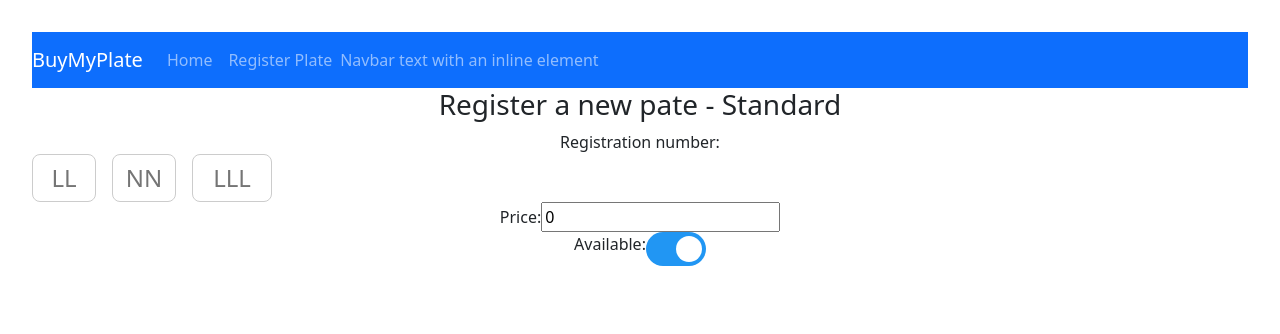
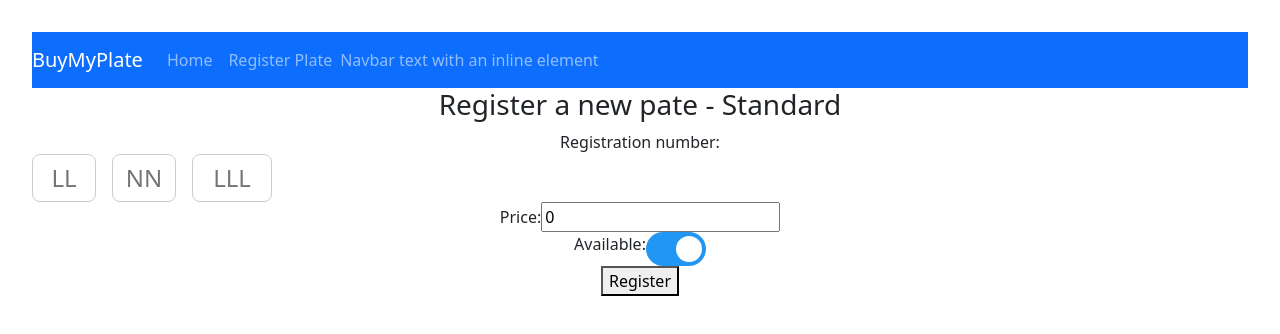
Before and after one commit to pockche123/buymyplate-client, a React (Vite) app: page /register-plate in a window 1280 px wide. Shown: the top 334 px of the page. Built offline with nearby package versions, Linux system fonts and the light colour scheme.

Commit message:
register vehicle post created

```diff
--- a/package.json
+++ b/package.json
@@ -15,7 +15,8 @@
     "react": "^19.0.0",
     "react-dom": "^19.0.0",
     "react-otp-input": "^3.1.1",
-    "react-router-dom": "^7.5.1"
+    "react-router-dom": "^7.5.1",
+    "react-toastify": "^11.0.5"
   },
   "devDependencies": {
     "@eslint/js": "^9.22.0",
--- a/src/App.jsx
+++ b/src/App.jsx
@@ -3,6 +3,8 @@ import { Routes, Route } from 'react-router-dom'
 import Home from './pages/home'
 import Navbar from './components/Navbar/Navbar'
 import RegisterPlatePage from './pages/RegisterPlatePage'
+import { ToastContainer } from 'react-toastify';
+import 'react-toastify/dist/ReactToastify.css';
 
 function App() {
 
@@ -13,6 +15,7 @@ function App() {
       <Route path="/" element={<Home/>}/>
       <Route path="/register-plate" element={<RegisterPlatePage/>}/>
     </Routes>
+    <ToastContainer />
     </>
   )
 }
--- a/src/api/vehiclePlateApi.js
+++ b/src/api/vehiclePlateApi.js
@@ -2,4 +2,4 @@ import axiosInstance from './axiosInstance';
 
 export const getVehiclePlatesByInput = (input) => axiosInstance.get(`/vehiclePlates/reg/${input}`)
 
-export const createVehicle = (body) => axiosInstance.post('/vehicles', body)
+export const createVehiclePlate = (body) => axiosInstance.post('/vehiclePlates', body)
--- a/src/pages/RegisterPlatePage.jsx
+++ b/src/pages/RegisterPlatePage.jsx
@@ -1,31 +1,27 @@
-import React from 'react'
-import StandardRegPlateInput from '../components/StandardRegPlateInput';
-import { useRef, useState } from 'react';
-import '../assets/button.css'
-
+import React from "react";
+import StandardRegPlateInput from "../components/StandardRegPlateInput";
+import { useRef, useState } from "react";
+import "../assets/button.css";
+import { createVehiclePlate } from "../api/vehiclePlateApi";
+// import { useNavigate } from "react-router-dom";
+import { toast } from 'react-toastify';
 
 
 const RegisterPlatePage = () => {
-    const [values, setValues] = useState(['', '', '']);
+  const [values, setValues] = useState(["", "", ""]);
   const [errors, setErrors] = useState([false, false, false]);
-    const regplateProps = {values, setValues, errors, setErrors}
-    const [price, setPrice] = useState(0)
-    const [available, setAvailable] = useState(true)
-    let strErrMessage = "Letters only accepted"
-    let numErrMessage = "Numbers only accepted"
-
+  const regplateProps = { values, setValues, errors, setErrors };
+  const [price, setPrice] = useState(0);
+  const [available, setAvailable] = useState(true);
+  let strErrMessage = "Letters only accepted";
+  let numErrMessage = "Numbers only accepted";
 
   const renderErrors = () => {
-      if (!errors.some(err => err)) return null;
-
+    if (!errors.some((err) => err)) return null;
     return (
       <>
         <h3>Error Found:</h3>
-          {errors[1] ? (
-            <li>{numErrMessage}</li>
-          ) : (
-            <li>{strErrMessage}</li>
-          )}
+        {errors[1] ? <li>{numErrMessage}</li> : <li>{strErrMessage}</li>}
       </>
     );
   };
@@ -33,47 +29,76 @@ const RegisterPlatePage = () => {
   const handlePriceInput = (e) => {
     const value = e.target.value;
 
-      if (isNaN(value) || value === "") {
-        return; // If it's not a number, don't update the state
+    if (isNaN(value) || !value) {
+      return;
     }
+    setPrice(value); // Allow empty input or positive numbers
+  };
 
+  const handleRegisterStandardPlate = (e) => {
+    e.preventDefault();
+    const body = {
+      plateNumber: values.join('').trim(),
+      personalised: false,
+      available: available,
+      price: Number(price),
+      customerId: null
+    }
+    createVehiclePlate(body)
+    .then(res => {
+      console.log("Vehicle plate created:", res);
+      toast.success("New vehicle plate registered!")
+      setValues(["","",""])
+      setPrice(0)
+      setAvailable(true)
+      setErrors([false, false, false])
 
-        setPrice(value); // Allow empty input or positive numbers
+    })
+    .catch(e => {
+      console.log(e)
+      toast.error("Vehicle plate not registered")
+  })
+  };
 
-    }
-
-
-
-
-  return(
+  return (
     <>
-
       <h3>Register a new pate - Standard</h3>
 
       {renderErrors()}
 
-    <form>
-    <div className = "form-group">
-    <label className = "inline">Registration number:</label>
-    <StandardRegPlateInput props={regplateProps}/>
-    </div>
-    <div className ="form-group">
-      <label htmlFor="plate-price">Price:</label>
-      <input name="plate-price"  type="text" value={price} onChange={handlePriceInput} />
+      <form onSubmit={handleRegisterStandardPlate}>
+        <div className="form-group">
+          <label className="inline">Registration number:</label>
+          <StandardRegPlateInput props={regplateProps} />
         </div>
         <div className="form-group">
-      <label htmlFor="">Available: </label>
+          <label>Price:</label>
+          <input
+            name="plate-price"
+            type="text"
+            value={price}
+            onChange={handlePriceInput}
+          />
+        </div>
+        <div className="form-group">
+          <label>Available: </label>
           <label className="switch">
-          <input type="checkbox" checked={available} onChange={(e) =>setAvailable(e.target.checked)}/>
+            <input
+              type="checkbox"
+              checked={available}
+              onChange={(e) => setAvailable(e.target.checked)}
+            />
             <span className="slider round"></span>
           </label>
         </div>
-
-
+        {!errors.some((err) => err) ? (
+          <button>Register</button>
+        ) : (
+          <button disabled>Register</button>
+        )}
       </form>
     </>
-  )
+  );
+};
 
-}
-
-export default RegisterPlatePage
+export default RegisterPlatePage;
```
Also changed, not shown: 1 other file (tests, documents, lock files or other folders). Lines whose indentation alone changed are shown as unchanged.
